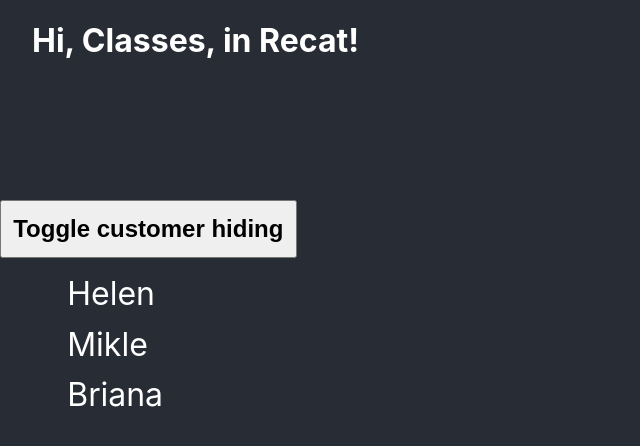
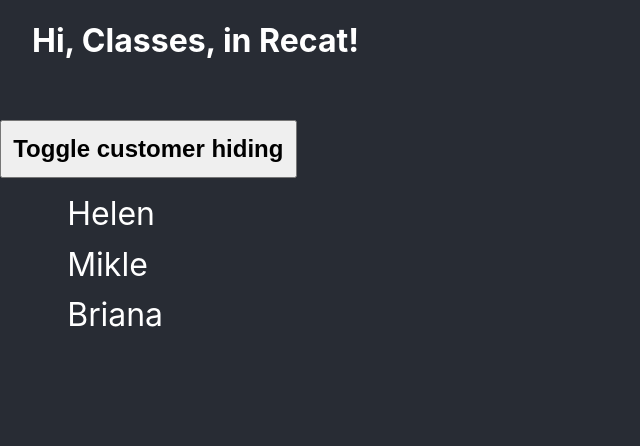
Before and after one commit to Waldemar-00/classes-in-react, a React (Create React App) app: page / in a window 1280 px wide. Both pictures are taken after a click on the button "Toggle customer hiding". Shown: the top 446 px of the page, without its empty margins (0-640 px from the left). Built offline with nearby package versions, Linux system fonts and the light colour scheme.

Commit message:
changed function component to class component

```diff
--- a/src/App.module.css
+++ b/src/App.module.css
@@ -20,7 +20,7 @@
 
 .App-header {
   background-color: #282c34;
-  min-height: 25vh;
+  min-height: 15vh;
   display: flex;
   flex-direction: column;
   font-size: calc(10px + 2vmin);
--- a/src/components/Customers.js
+++ b/src/components/Customers.js
@@ -1,14 +1,16 @@
+import { Component } from 'react'
 import CUSTOMER_DATA from '../data/CustomersData'
-function Customers({ className }) {
+class Customers extends Component {
+  render() {
     const customers = [...(CUSTOMER_DATA())]
-  return(
-    <ul className={className}>
+    return <ul className={this.props.className}>
             {
               customers.map(customer => {
                 return <li key={customer.id}>{customer.name}</li>
               })
             }
           </ul>
-  )
   }
+}
+
 export default Customers
```
Lines whose indentation alone changed are shown as unchanged.
